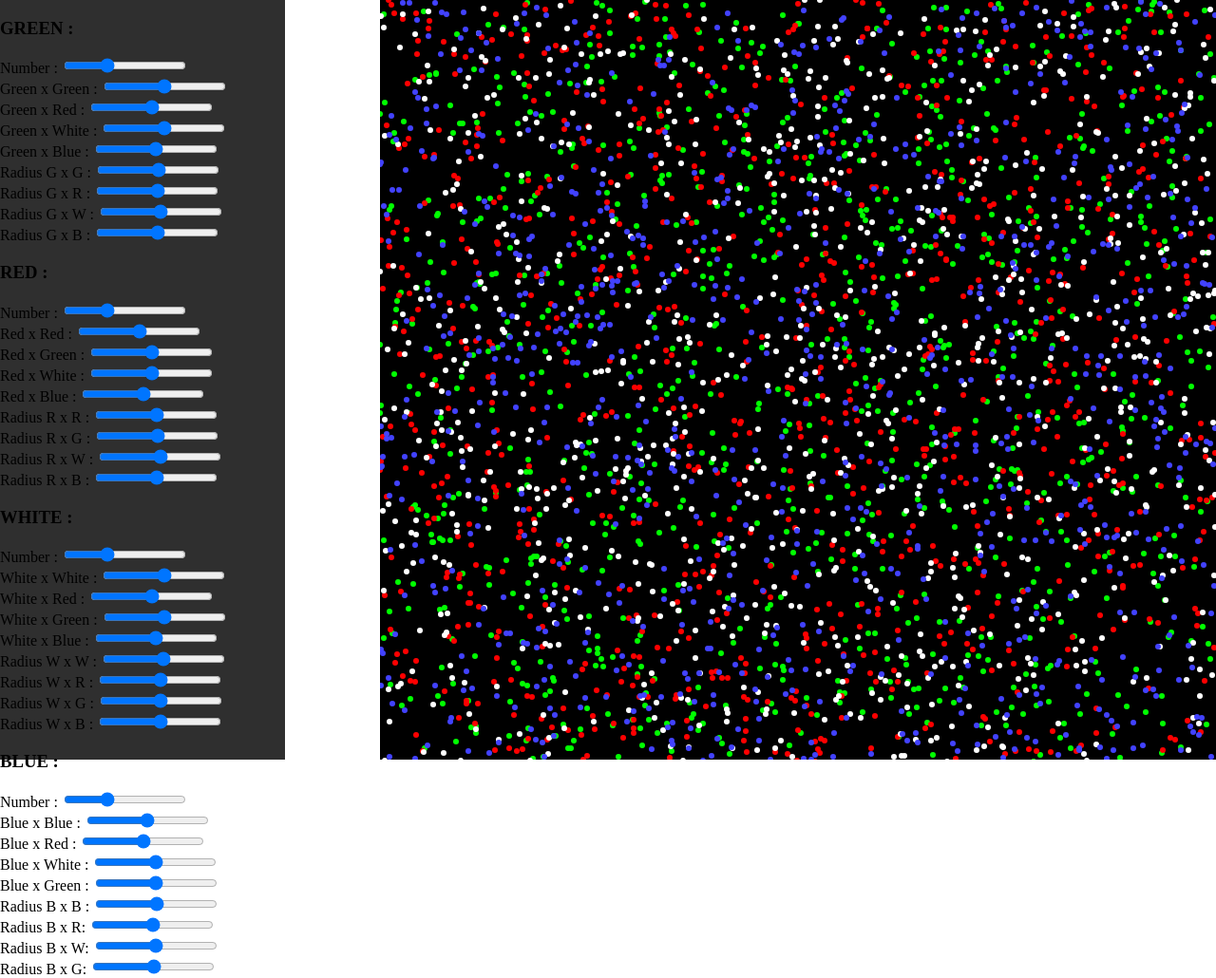
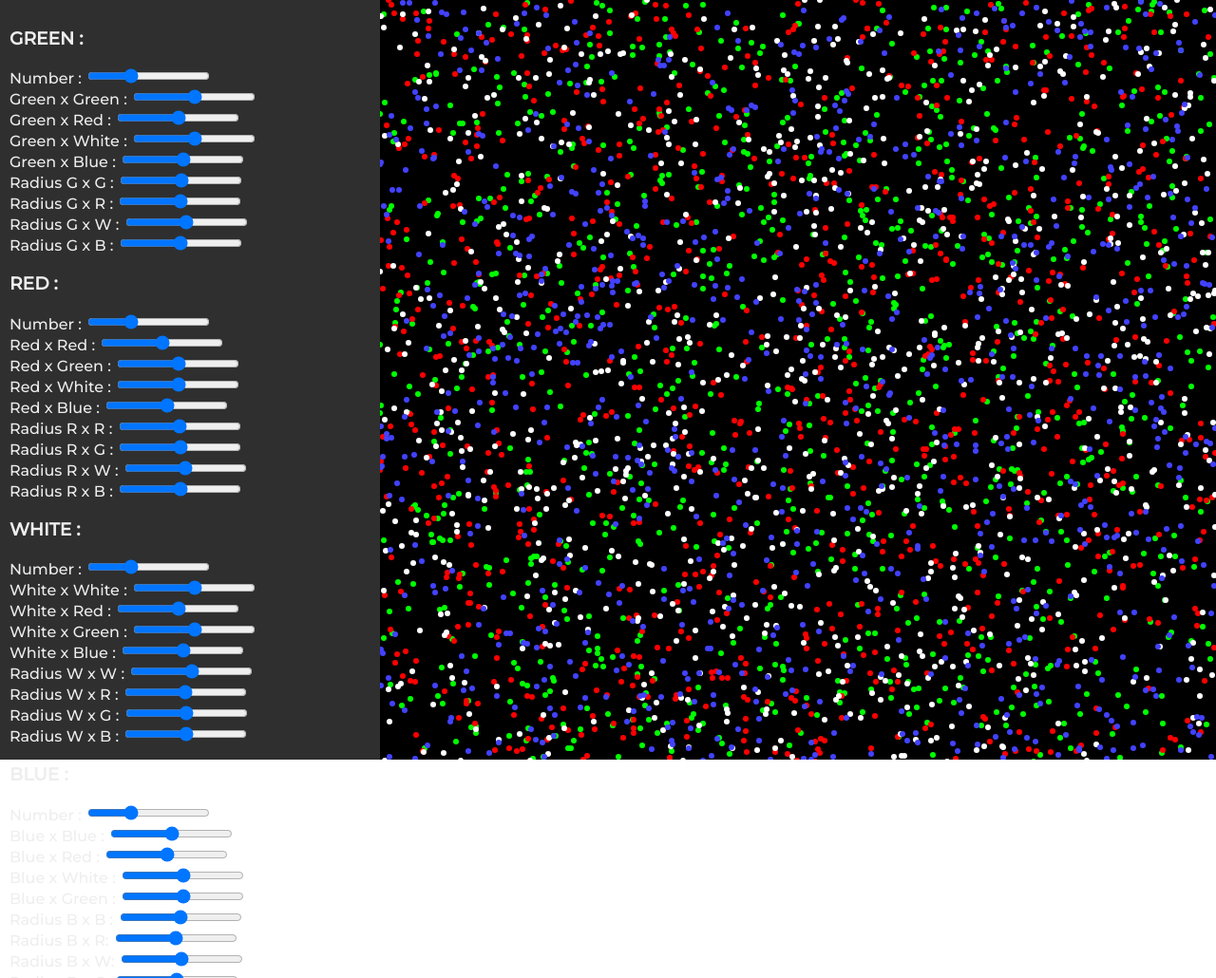
Before and after one commit to Akr0mM/life-simulation, a plain HTML site: page life.html in a window 1280 px wide. Shown: the whole page at 95% size. After the commit the page ends 800 px from the top, so only its background shows below. Drawn offline with Linux system fonts and the light colour scheme.

Commit message:
adding settings

```diff
--- a/lifeStyle.css
+++ b/lifeStyle.css
@@ -1,14 +1,23 @@
+@import url('https://fonts.googleapis.com/css2?family=Montserrat:wght@500&display=swap');
+
 body {
     margin: 0;
     padding: 0;
     display: flex;
     justify-content: center;
     align-items: center;
+    font-family: 'Montserrat', sans-serif;
+    user-select: none;
 }
 
 #settings {
-    height: 800;
+    height: 100vh;
     width: 400;
-    margin-right: 100px;
-    background-color: #2F2F2F;;
+    background-color: #2F2F2F;
+    color: #eee;
 }
+
+#container {
+    padding: 10px;
+    position: fixed;
+}
```
